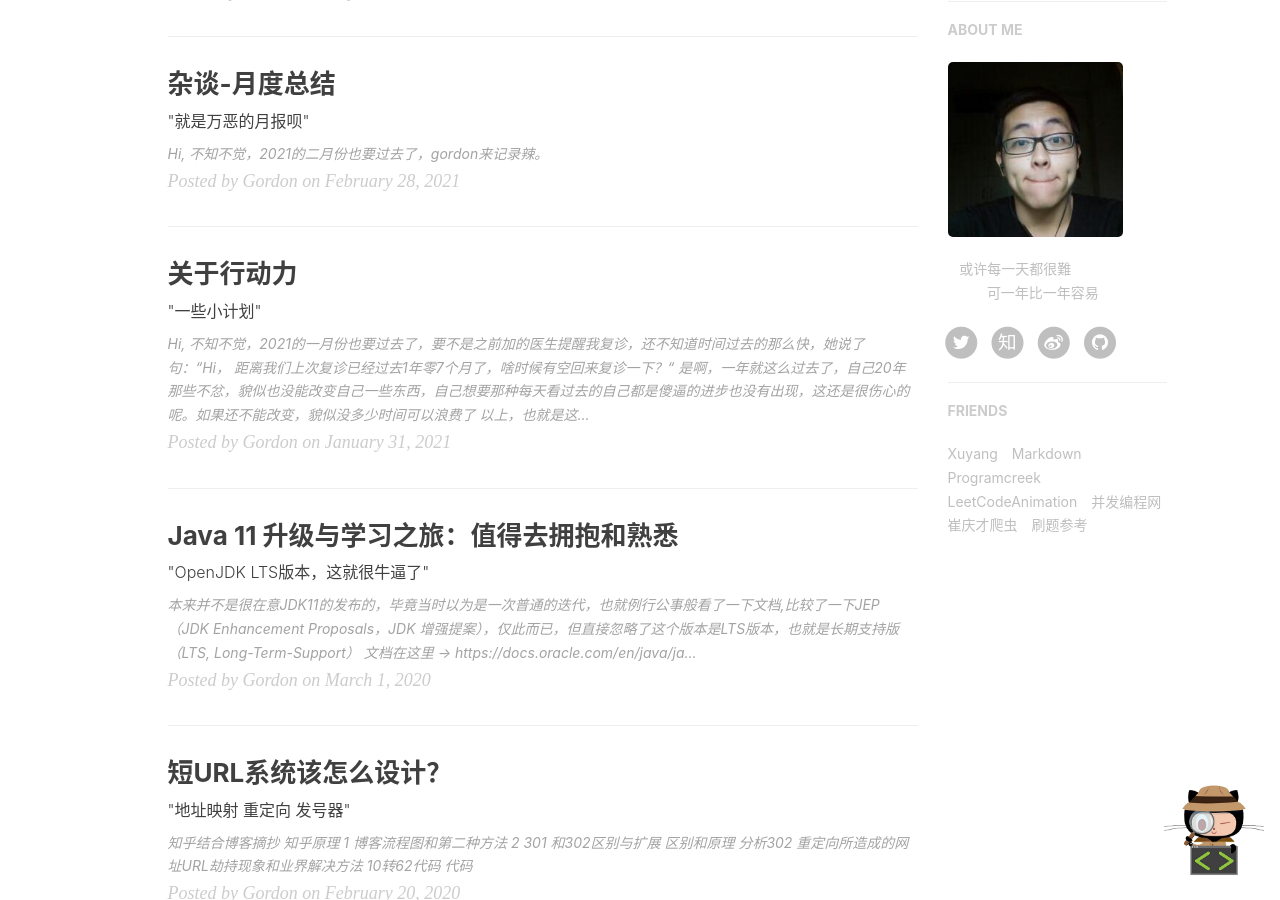
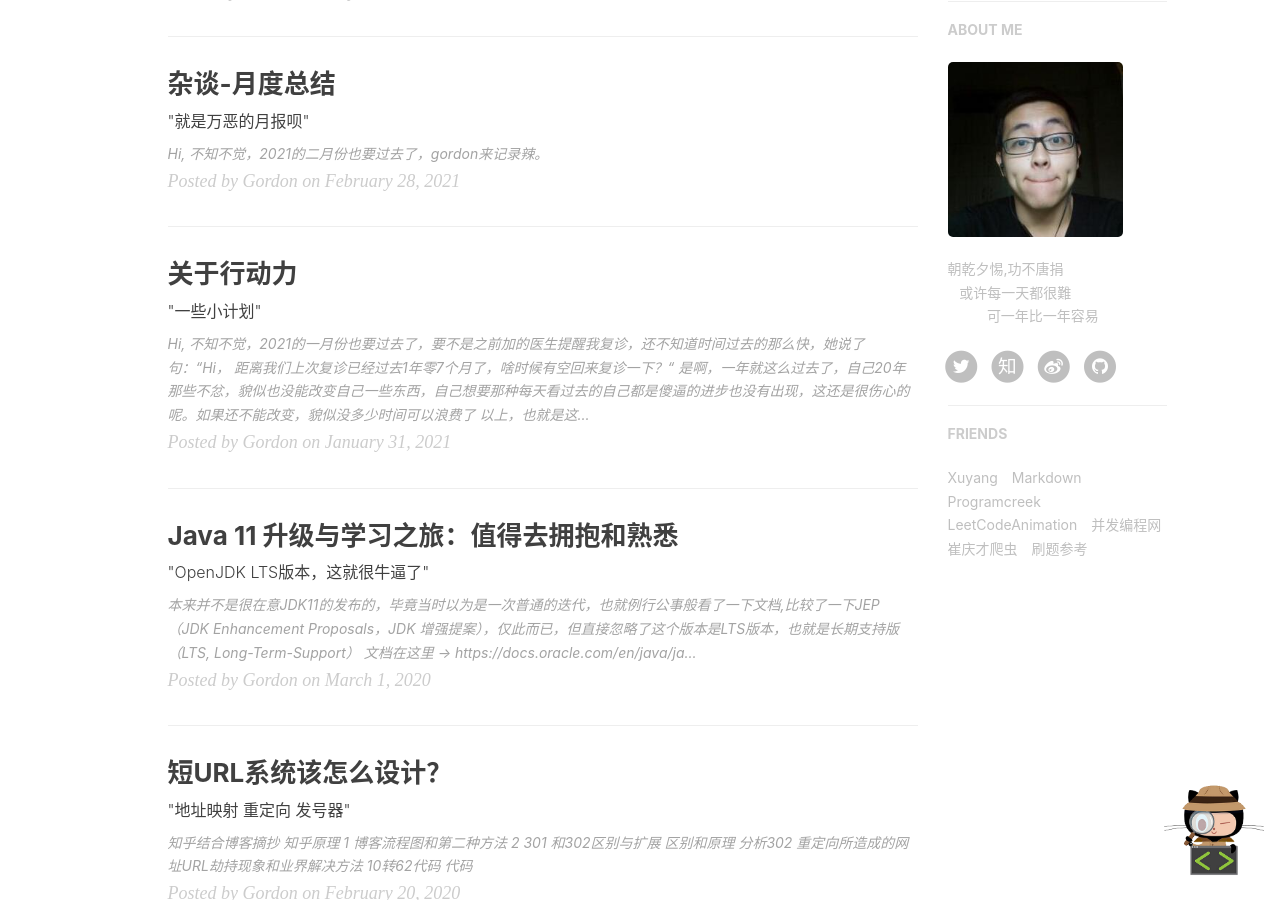
Before and after one commit to Gordon-Deng/Gordon-Deng.github.io, a Jekyll site: the page built from index.html, in a window 1280 px wide and 900 px high, scrolled down 852 px. Built offline with Jekyll 4.4.1, drawn with Linux system fonts in a browser that asks for light colours; nearby versions of some CDN libraries; the list of posts is cut into pages by our own code; comment, search, counter and statistics services are not loaded.

Commit message:
Update _config.yml

```diff
--- a/_config.yml
+++ b/_config.yml
@@ -67,7 +67,7 @@ ga_domain: gordon.net.cn
 
 # Sidebar settings
 sidebar: true                           # whether or not using Sidebar.
-sidebar-about-description: "&nbsp;&nbsp;&nbsp;或许每一天都很難<br>&nbsp;&nbsp;&nbsp;&nbsp;&nbsp;&nbsp;&nbsp;&nbsp;&nbsp;&nbsp;可一年比一年容易&nbsp;&nbsp;&nbsp;"
+sidebar-about-description: "朝乾夕惕,功不唐捐<br>&nbsp;&nbsp;&nbsp;或许每一天都很難<br>&nbsp;&nbsp;&nbsp;&nbsp;&nbsp;&nbsp;&nbsp;&nbsp;&nbsp;&nbsp;可一年比一年容易&nbsp;&nbsp;&nbsp;"
 sidebar-avatar: /img/avatar-gordon.jpg      # use absolute URL, seeing it's used in both `/` and `/about/`
 
 
```
